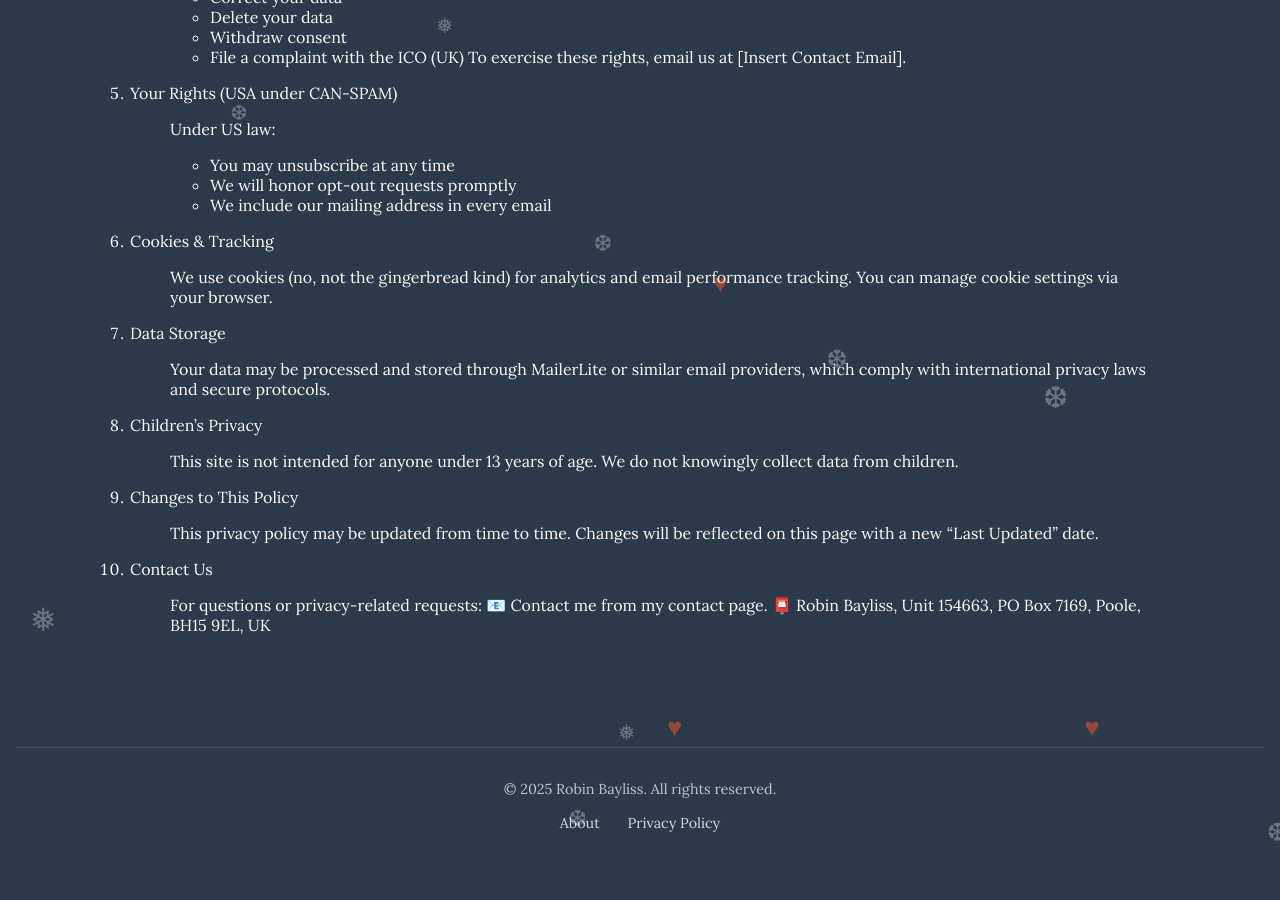
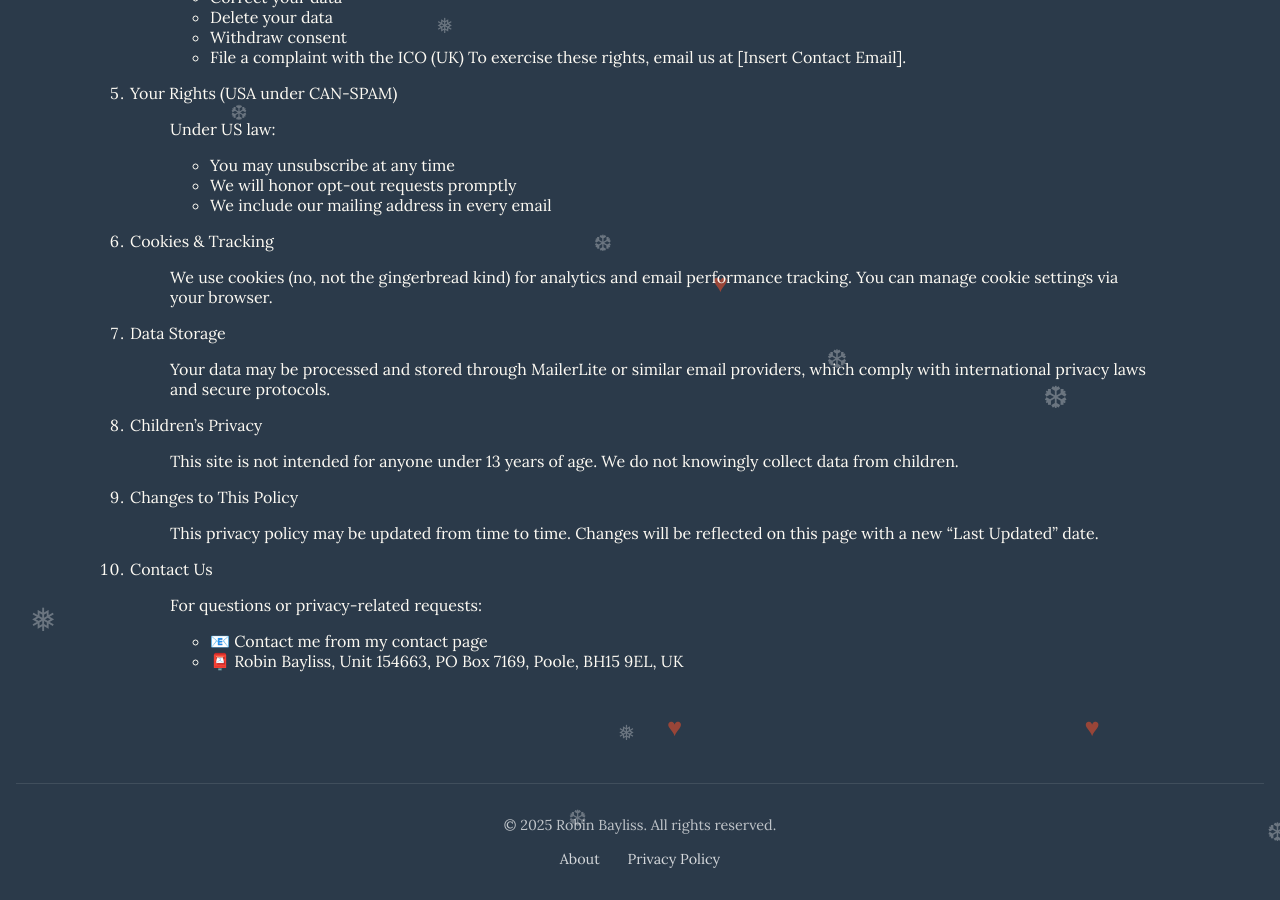
Before and after one commit to NeedsCoffee/snowfall, a Jekyll site: the page built from privacy.md, in a window 1280 px wide and 900 px high, scrolled down 1305 px. Built offline with Jekyll 4.4.1, drawn with Linux system fonts in a browser that asks for light colours; before the commit the page ends 2169 px from its top, so only the background shows below that.

```diff
--- a/privacy.md
+++ b/privacy.md
@@ -75,5 +75,5 @@ Applies To: robingbayliss.com, MailerLite email list, newsletter giveaways, and
 
 10. Contact Us
 > For questions or privacy-related requests:
-> 📧 Contact me from my contact page.
-> 📮 Robin Bayliss, Unit 154663, PO Box 7169, Poole, BH15 9EL, UK
+> - 📧 Contact me from my contact page
+> - 📮 Robin Bayliss, Unit 154663, PO Box 7169, Poole, BH15 9EL, UK
```
